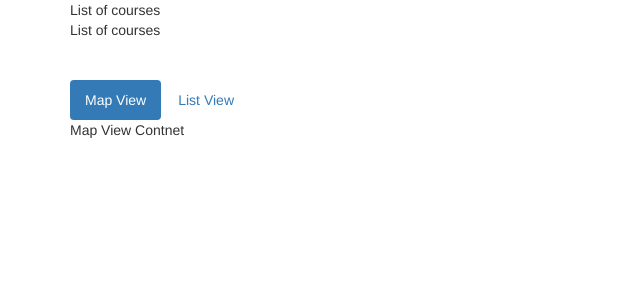
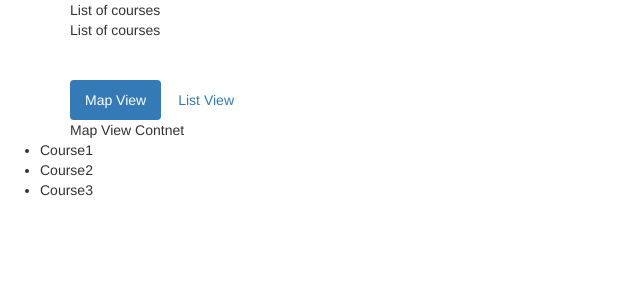
Before and after one commit to WeiChienHsu/angular, an Angular app in the folder directive/: page / in a window 1280 px wide. Shown: the top 300 px of the page, without its empty margins (0-640 px from the left). Built offline with nearby package versions, Linux system fonts and the light colour scheme.

Commit message:
add ngFor

```diff
--- a/directive/src/app/app.component.html
+++ b/directive/src/app/app.component.html
@@ -31,3 +31,11 @@
 </div>
 
 </div>
+
+<div>
+  <ul>
+    <li *ngFor = "let course of courses">
+        {{course.name}}
+    </li>
+  </ul>
+</div>
--- a/directive/src/app/app.component.ts
+++ b/directive/src/app/app.component.ts
@@ -6,6 +6,10 @@
   styleUrls: ['./app.component.css']
 })
 export class AppComponent {
-  courses = [ "Math", "Chinese" ];
+  courses = [
+    {id: 1, name: "Course1"},
+    {id: 2, name: "Course2"},
+    {id: 3, name: "Course3"}
+   ];
   viewMode = "map";
 }
```
Also changed, not shown: directive/.angular-cli.json.
